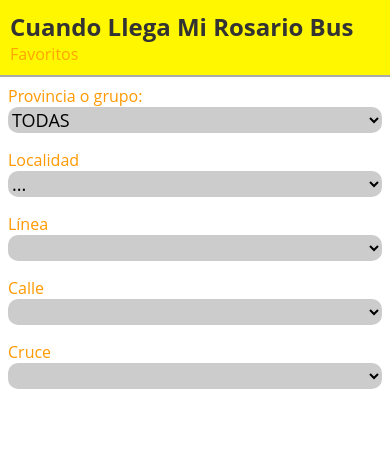
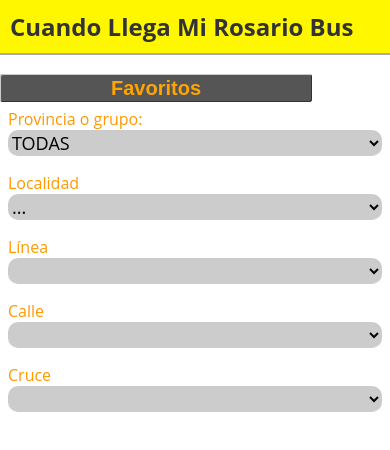
Before and after one commit to bigreni/Rosario, a plain HTML site: page www/index.html in a window 390 px wide. Drawn offline with nearby package versions, Linux system fonts and the light colour scheme; some packages are replaced by stand-ins of ours.

Commit message:
v2 fixes 1

```diff
--- a/www/css/index.css
+++ b/www/css/index.css
@@ -33,6 +33,19 @@ body {
 	font-family: "Open Sans", Arial, Sans-Serif;
 	margin: 0px;
 	border: none;
+}
+
+.button {
+  font: bold 20px Arial;
+  text-decoration: none;
+  background-color: #555;
+  color: orange;
+  padding: 2px 110px 2px 110px;
+  border-top: 1px solid #CCCCCC;
+  border-right: 1px solid #333333;
+  border-bottom: 1px solid #333333;
+  border-left: 1px solid #CCCCCC;
+
 }
 
 a:link
--- a/www/index.html
+++ b/www/index.html
@@ -28,11 +28,16 @@
 
 	 <div class="cabeza">
         <h2>Cuando Llega Mi Rosario Bus</h2>
-         <a id="link-favoritos" href="Favoritos.html" >Favoritos</a>
     </div>
 
     <div class="linea-cabeza">
     </div>
+    <div>
+        <br>
+        <a id="link-favoritos" class="button" href="Favoritos.html" >Favoritos</a>
+        <br>
+    </div>
+
 
     <div id="div-calc-prov" class="seleccion" >
         <span>Provincia o grupo:</span>
--- a/www/js/admob.js
+++ b/www/js/admob.js
@@ -32,7 +32,7 @@
             bgColor: 'black', // color name, or '#RRGGBB'
             // x: integer,      // valid when set position to 0 / POS_XY
             // y: integer,      // valid when set position to 0 / POS_XY
-            isTesting: true // set to true, to receiving test ad for testing purpose
+            isTesting: false // set to true, to receiving test ad for testing purpose
             // autoShow: true // auto show interstitial ad when loaded, set to false if prepare/show
         };
         AdMob.setOptions(defaultOptions);
```
Also changed, not shown: www/Favoritos.html (+6 -1 lines).
